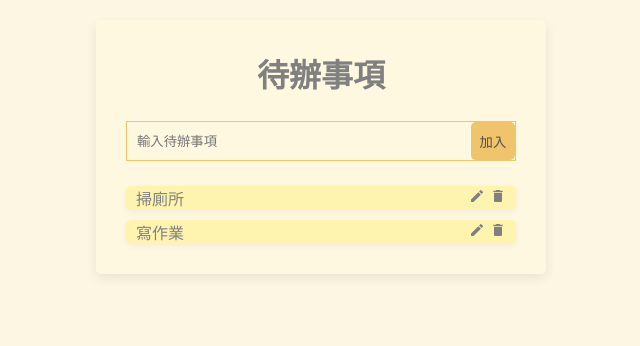
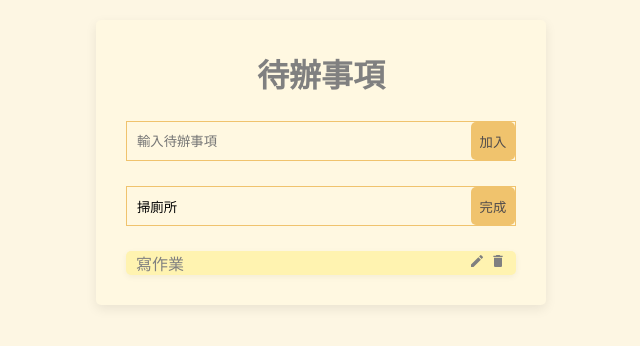
Before and after one commit to yoyo6140/react-work-ToDoList-01, a React (Vite) app: page / in a window 1280 px wide. Both pictures are taken after a click on the icon 796 px from the left and 196 px from the top of the page. Shown: the top 346 px of the page, without its empty margins (319-959 px from the left). Built offline with nearby package versions, Linux system fonts and the light colour scheme; the HTML template or start-up script is replaced by a standard one.

Commit message:
加上todo編輯與完成的功能

```diff
--- a/src/App.css
+++ b/src/App.css
@@ -66,3 +66,8 @@ body {
   align-items: center;
   box-shadow: 0 2px 6px rgba(0,0,0,0.05);
 }
+
+.completed{
+  opacity: 0.4;
+  text-decoration: line-through 3px black;
+}
--- /dev/null
+++ b/src/components/EditForm.jsx
@@ -0,0 +1,24 @@
+import { useState } from "react";
+
+function EditForm({todo, editTodo}) {
+  const [content, setContent] = useState(todo.content);
+  const handleSubmit = (e) => {
+    e.preventDefault();
+    editTodo(todo.id, content)
+  };
+
+  return (
+    <form className="create-form" onSubmit={handleSubmit}>
+      <input
+        type="text"
+        placeholder="輸入待辦事項"
+        value={content}
+        onChange={(e) => {
+          setContent(e.target.value);
+        }}
+      />
+      <button type="submit">完成</button>
+    </form>
+  );
+}
+export default EditForm;
--- a/src/components/Todo.jsx
+++ b/src/components/Todo.jsx
@@ -1,12 +1,29 @@
 import { MdDelete, MdEdit } from "react-icons/md";
+import EditForm from "./EditForm";
 
-function Todo({ todo, deleteTodo }) {
-  return (
-    <div className="todo">
-      <p>{todo.content}</p>
+function Todo({ todo, deleteTodo, toggleCompleted, toggleIsEditing, editTodo }) {
+  return todo.isEditing ? (
+    <EditForm todo={todo} editTodo={editTodo}/>
+  ) : (
+    <div className={`todo ${todo.isCompleted ? "completed" : ""}`}>
+      <p
+        onClick={() => {
+          toggleCompleted(todo.id);
+        }}
+      >
+        {todo.content}
+      </p>
       <div>
-        <MdEdit style={{ cursor: "pointer" }} />
-        <MdDelete style={{ cursor: "pointer", marginLeft: "5px" }} onClick={()=>{deleteTodo(todo.id)}} />
+        <MdEdit onClick={()=>{
+            toggleIsEditing(todo.id)
+        }}
+        style={{ cursor: "pointer" }} />
+        <MdDelete
+          style={{ cursor: "pointer", marginLeft: "5px" }}
+          onClick={() => {
+            deleteTodo(todo.id);
+          }}
+        />
       </div>
     </div>
   );
--- a/src/components/TodoWrapper.jsx
+++ b/src/components/TodoWrapper.jsx
@@ -4,25 +4,54 @@ import Todo from "./Todo";
 
 function TodoWrapper() {
     const [todos, setTodos] =  useState([
-        {content:'掃廁所', id:Math.random()},
-        {content:'寫作業', id:Math.random()}
+        {content:'掃廁所', id:Math.random(),
+          isCompleted:false, isEditing:false},
+        {content:'寫作業', id:Math.random(),
+          isCompleted:false, isEditing:false}
     ]);
 
     const addTodo = (content)=>{
-        setTodos([...todos,{content:content, id:Math.random()}])
+        setTodos([...todos,{content:content, id:Math.random(), isCompleted: false, isEditing: false }])
     }
     const deleteTodo = ((id)=>{
       setTodos(todos.filter((todo)=>{
         return todo.id !==id
       }))
     })
+    const toggleCompleted = (id) =>{
+      setTodos(todos.map((todo)=>{
+        return todo.id === id
+        ? {...todo, isCompleted: !todo.isCompleted}
+        : todo
+      }))
+    }
 
+    const toggleIsEditing = (id)=> {
+      setTodos(todos.map((todo)=>{
+        return todo.id === id
+        ? {...todo, isEditing: !todo.isEditing}
+        : todo
+      }))
+    }
+
+    const editTodo = (id, newContnet) => {
+      setTodos(todos.map((todo)=>{
+        return todo.id === id
+        ? {...todo, content:newContnet, isEditing:false}
+        :todo
+      }))
+    }
   return (
     <div className="wrapper">
       <h1>待辦事項</h1>
       <CreateForm addTodo={addTodo}></CreateForm>
       {todos.map((todo)=>{
-        return <Todo todo={todo} key={todo.id} deleteTodo={deleteTodo}/>
+        return <Todo
+        toggleCompleted={toggleCompleted}
+        toggleIsEditing={toggleIsEditing}
+        editTodo={editTodo}
+        todo={todo} key={todo.id}
+        deleteTodo={deleteTodo}/>
       })}
 
     </div>
```
